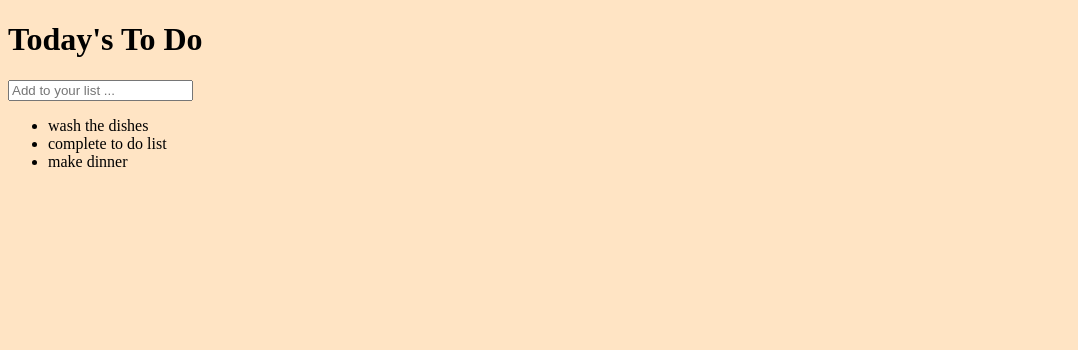
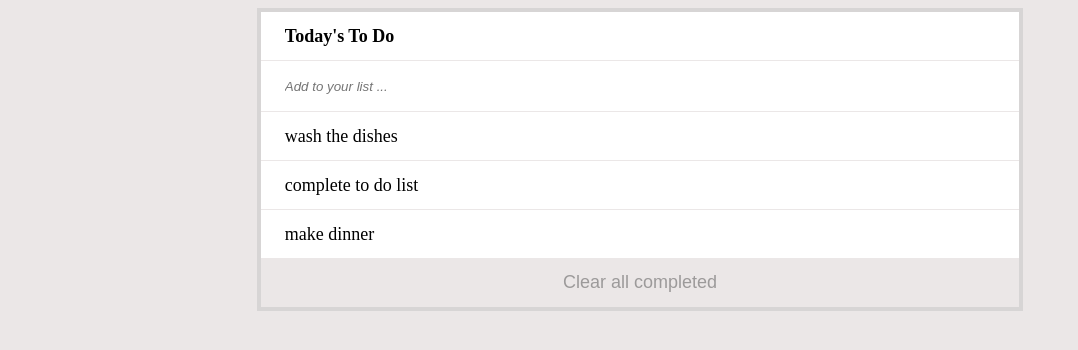
Before and after one commit to AxelSoler/To-Do-list, a website built with webpack: page src/index.html in a window 1280 px wide. Shown: the whole page, without its empty margins (0-1078 px from the left). Built offline with nearby package versions, Linux system fonts and the light colour scheme.

Commit message:
basic design

```diff
--- a/src/index.js
+++ b/src/index.js
@@ -21,19 +21,25 @@ let tasks = [
 ]
 
 function createToDoList() {
+  const container = document.createElement('div');
+  container.classList.add('container')
+  list.appendChild(container);
   const title = document.createElement('h1');
   title.innerHTML= `Today's To Do`;
   const ulList = document.createElement('ul');
-  list.appendChild(title);
+  container.appendChild(title);
   const addTask = document.createElement('input');
   addTask.placeholder = 'Add to your list ...';
-  list.appendChild(addTask);
+  container.appendChild(addTask);
   for (let i = 0; i < tasks.length; i++) {
     const liTask =document.createElement('li');
     liTask.innerHTML =`${tasks[i].description}`;
     ulList.appendChild(liTask);
   }
-  list.appendChild(ulList);
+  container.appendChild(ulList);
+  const clearBtn = document.createElement('button');
+  clearBtn.innerHTML =`Clear all completed`;
+  container.appendChild(clearBtn);
 }
 
 window.addEventListener('load', createToDoList());
--- a/src/style.css
+++ b/src/style.css
@@ -1,3 +1,62 @@
 body {
-  background-color: bisque;
+  background-color: rgb(235, 231, 231);
+  font-size: 18px;
 }
+
+#list {
+  display: flex;
+  flex-direction: column;
+  align-items: center;
+}
+
+.container {
+  display: flex;
+  flex-direction: column;
+  background-color: #fff;
+  width: 60%;
+  border: 4px solid rgb(215, 213, 213);
+}
+
+h1 {
+  font-size: 18px;
+  border-bottom: 1px solid rgb(235, 231, 231);
+  height: 48px;
+  margin: 0;
+  display: flex;
+  align-items: center;
+  padding-left: 24px;
+}
+
+input {
+  border-top: 0;
+  border-left: 0;
+  border-right: 0;
+  border-bottom: 1px solid rgb(235, 231, 231);
+  height: 48px;
+  padding-left: 24px;
+  font-style: italic;
+}
+
+ul {
+  margin: 0;
+  padding-left: 0;
+}
+
+li {
+  border-bottom: 1px solid rgb(235, 231, 231);
+  height: 48px;
+  display: flex;
+  align-items: center;
+  padding-left: 24px;
+}
+
+button {
+  border-top: 0;
+  border-left: 0;
+  border-right: 0;
+  border-bottom: 1px solid rgb(235, 231, 231);
+  height: 48px;
+  font-size: 18px;
+  color: rgb(156, 154, 154);
+  background-color: rgb(235, 231, 231);
+}
```
